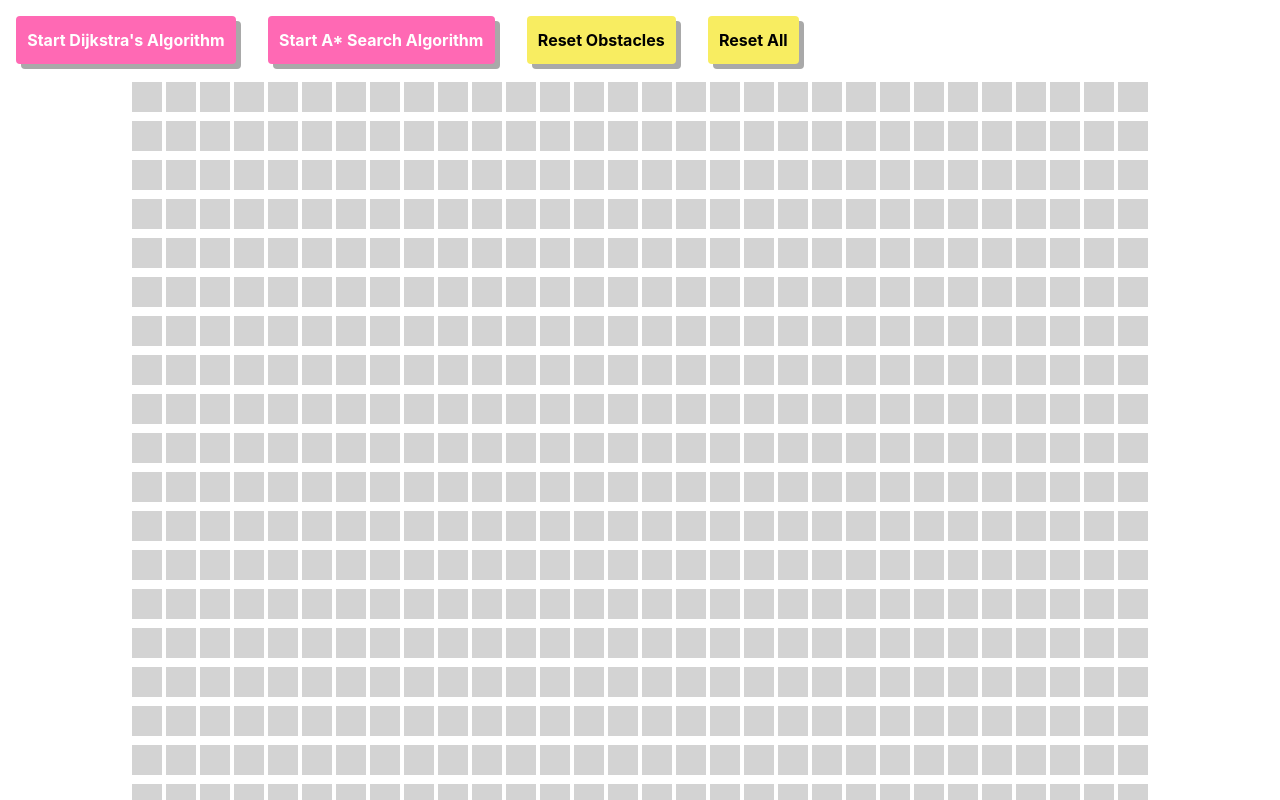
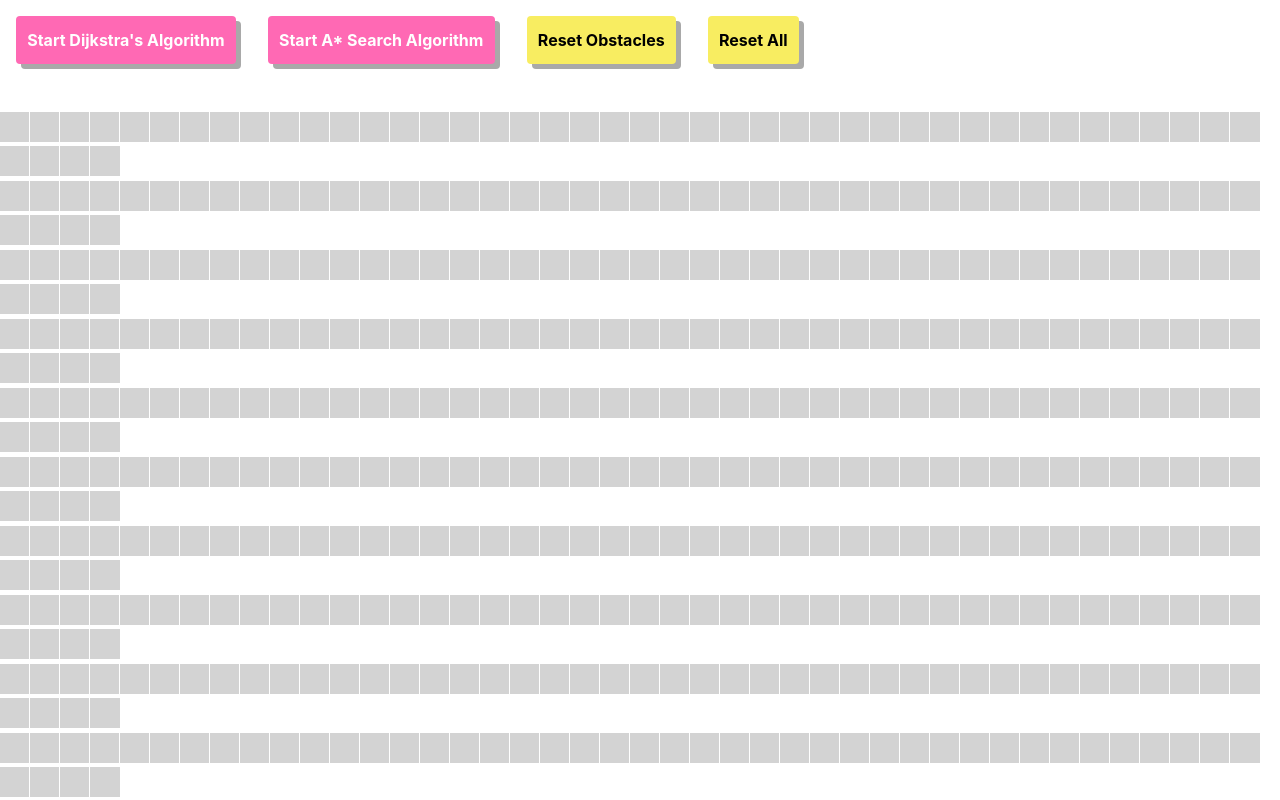
Before and after one commit to nguyendinhhh/pathfinder, a React (Create React App) app: page / in a window 1280 px wide. Shown: the top 800 px of the page. Built offline with nearby package versions, Linux system fonts and the light colour scheme.

Commit message:
made grid larger and added start node and goal node

```diff
--- a/src/components/Node.js
+++ b/src/components/Node.js
@@ -16,9 +16,8 @@ const Node = ({ row, col, isStart, isGoal, isSolid, isOpen, isChecked }) => {
 			: isChecked
 			? "purple"
 			: "lightgray",
-        // border: "1px solid #ccc",
-        // outline: "1px solid rgb(175, 216, 248)",
-        margin: "2px",
+        // border: "1px solid #fff",
+        outline: "1px solid #fff",
         display: "inline-block",
 
 	};
--- a/src/components/Visualizer.js
+++ b/src/components/Visualizer.js
@@ -3,8 +3,8 @@ import Node from "./Node";
 import { css } from "@emotion/css";
 import theme from "../theme";
 
-const maxRows = 20;
-const maxCols = 30;
+const maxRows = 30;
+const maxCols = 46;
 
 export const Visualizer = () => {
 	// create a 2d array of nodes
@@ -16,8 +16,8 @@ export const Visualizer = () => {
 				const newNode = {
 					row,
 					col,
-					isStart: false,
-					isGoal: false,
+					isStart: row === 15 && col === 5,
+					isGoal: row === 15 && col === 40,
 					isSolid: false,
 					isOpen: false,
 					isChecked: false,
@@ -35,7 +35,8 @@ export const Visualizer = () => {
 	return (
 		<>
 			<div
-				className={css`
+                className={css`
+                    margin-top: 2em;
 					display: grid;
 					gap: 1px;
 					justify-content: center;
```
